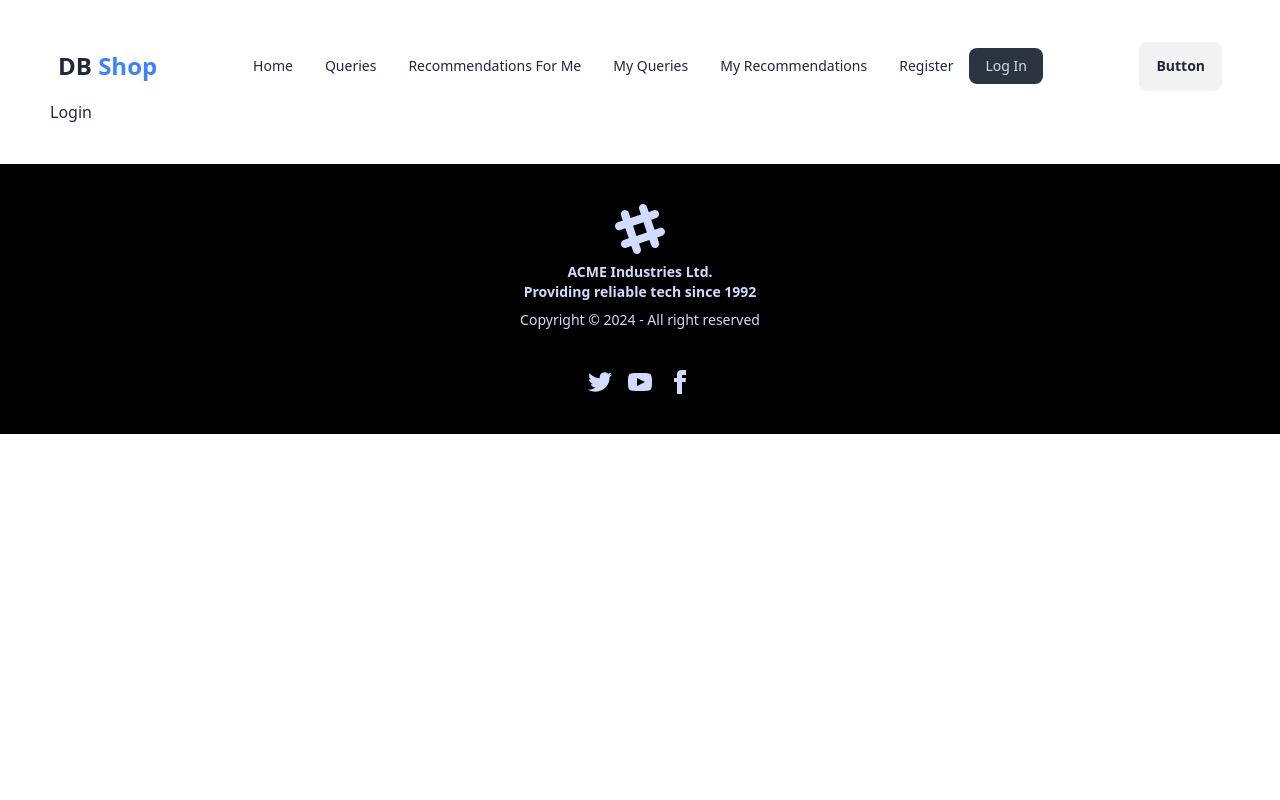
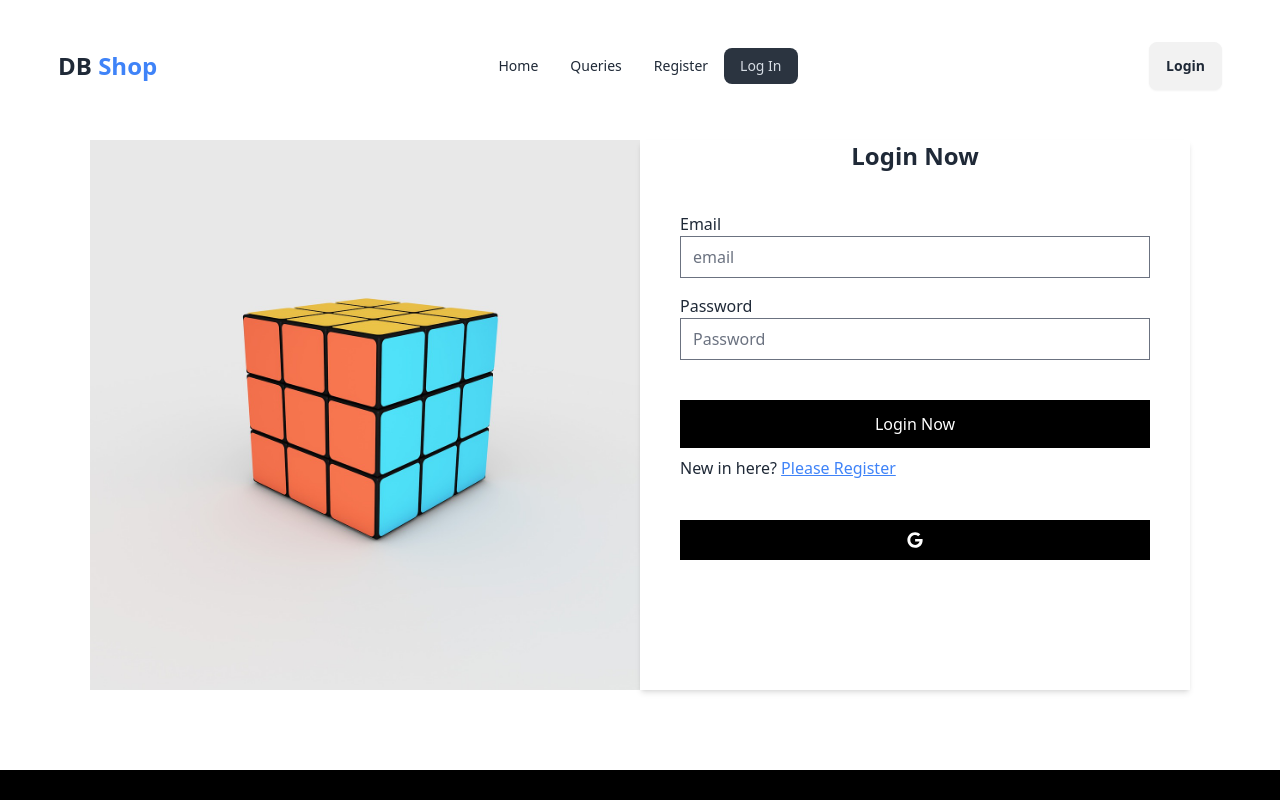
Before and after one commit to devmamunbd/a-11-query, a React (Vite) app: page /login in a window 1280 px wide. Shown: the top 800 px of the page. Built offline with nearby package versions, Linux system fonts and the light colour scheme; no server answers.

Commit message:
login system done

```diff
--- a/package.json
+++ b/package.json
@@ -16,6 +16,7 @@
     "react": "^18.2.0",
     "react-bootstrap": "^2.10.2",
     "react-dom": "^18.2.0",
+    "react-icons": "^5.2.1",
     "react-router-dom": "^6.23.0",
     "sweetalert2": "^11.10.8"
   },
--- a/src/AuthProvider/AuthProvider.jsx
+++ b/src/AuthProvider/AuthProvider.jsx
@@ -1,31 +1,62 @@
 /* eslint-disable react/prop-types */
 /* eslint-disable no-unused-vars */
-import { createUserWithEmailAndPassword } from "firebase/auth"
-import { createContext, useState } from "react"
+import { createUserWithEmailAndPassword, onAuthStateChanged, signInWithEmailAndPassword, signInWithPopup, signOut, updateProfile } from "firebase/auth"
+import { createContext, useEffect, useState } from "react"
 import { auth } from './../firebase.init';
+import { GoogleAuthProvider } from "firebase/auth";
 
   export const AuthContext = createContext(null)
+  const googleProvider = new GoogleAuthProvider()
 
 const AuthProvider = ({children}) => {
-    const [user, setuser] = useState(null)
+    const [user, setUser] = useState(null)
 
 
 
     //createUser
-    const createUser =async (email, password)=> {
-      try {
-        const result = await createUserWithEmailAndPassword(auth, email, password);
-        console.log(result.user);
-      } catch (error) {
-        console.log(error);
+    const createUser = (email, password)=> {
+      return createUserWithEmailAndPassword(auth, email, password)
+    }
+
+    //login
+    const singInUser = (email, password)=> {
+      return signInWithEmailAndPassword(auth, email, password)
+    }
+
+    //googleSingIn
+    const singInGoogle =()=> {
+      return signInWithPopup(auth, googleProvider)
+
+    }
+
+    //updateProfile
+    const updateUserProfile =(name, photo)=> {
+      return updateProfile(auth.currentUser, {
+        displayName: name,
+        photoURL: photo
+      })
+    }
+
+    //logOut
+    const logOut=()=> {
+      return signOut(auth)
+    }
+
+
+    useEffect(()=> {
+      const unSubscribe = onAuthStateChanged(auth, currentUser=> {
+        console.log('on auth change', currentUser)
+        setUser(currentUser)
+      });
+      return ()=> {
+        unSubscribe
       }
-    }
+    },[])
 
 
 
 
-
-    const authInfo = {user, createUser}
+    const authInfo = {user, createUser, singInUser, logOut, singInGoogle, updateUserProfile}
 
   return (
     <AuthContext.Provider value={authInfo}>
--- a/src/Component/Login/Login.jsx
+++ b/src/Component/Login/Login.jsx
@@ -1,7 +1,93 @@
+/* eslint-disable no-unused-vars */
+import { Link } from "react-router-dom";
+import { FaGoogle } from "react-icons/fa";
+import { useContext, useState } from "react";
+import { AuthContext } from "../../AuthProvider/AuthProvider";
+import Swal from "sweetalert2";
+
+
 
 const Login = () => {
+
+  const {singInUser, singInGoogle} = useContext(AuthContext)
+  const [error, setError] = useState()
+
+
+  const handleLogin =e => {
+    e.preventDefault()
+
+    const form = e.target;
+    const email = form.email.value;
+    const password = form.password.value;
+
+    singInUser(email, password)
+    .then((result)=> {
+      console.log(result)
+      Swal.fire({
+        position: "top-center",
+        icon: "success",
+        title: "User Login Success",
+        showConfirmButton: false,
+        timer: 1500
+      });
+    })
+    .catch(error => {
+      setError("email and password dosent match")
+      console.log(error)
+    })
+    setError('')
+  }
+
+  const handleGoogle=()=> {
+    singInGoogle()
+    .then(result => {
+      console.log(result.user)
+    })
+    .catch(error => {
+      console.log(error)
+    })
+  }
+
   return (
-    <div>Login</div>
+    <div>
+      <div className="grid grid-cols-1 md:grid-cols-2 lg:grid-cols-2 p-10">
+      <div>
+        <img src="regi.jpg" alt="" />
+      </div>
+      <div className="bg-white shadow-md ">
+        <h1 className="text-center text-2xl font-bold">Login Now</h1>
+
+        <form onSubmit={handleLogin}>
+          <div className="flex flex-col gap-4 px-10 mt-10">
+
+          <div>
+          <label htmlFor="">Email</label> <br />
+            <input className="w-full outline-none" type="email" name='email' placeholder="email" />
+          </div>
+
+          <div>
+            <label htmlFor="">Password</label> <br />
+            <input className="w-full outline-none" type="text" name='password' placeholder="Password" />
+            {
+              error && <span className="text-red-500">{error}</span>
+            }
+          </div>
+          </div>
+          <div className="p-10">
+
+          <button className='bg-black py-3 text-white w-full '>Login Now</button>
+          <p className="mt-2">New in here? <Link to="/register" className="text-blue-500 underline">Please Register</Link></p>
+          </div>
+        </form>
+
+        <div className="px-10">
+          <button onClick={handleGoogle} className="bg-black text-white py-3 w-full">
+          <FaGoogle  className="mx-auto"/>
+          </button>
+        </div>
+      </div>
+      </div>
+    </div>
   )
 }
 
--- a/src/Component/Navbar/Navbar.jsx
+++ b/src/Component/Navbar/Navbar.jsx
@@ -1,17 +1,34 @@
+/* eslint-disable no-unused-vars */
+import { useContext } from "react"
 import { Link, NavLink } from "react-router-dom"
+import { AuthContext } from "../../AuthProvider/AuthProvider"
 
 const Navbar = () => {
+
+  const {user, logOut} = useContext(AuthContext)
 
     const navlink = <>
     <li><NavLink to='/'>Home</NavLink></li>
     <li><NavLink to='/queries'>Queries</NavLink></li>
-    <li><NavLink to='/recoforme'>Recommendations For Me</NavLink></li>
-    <li><NavLink to='/myqueries'>My Queries</NavLink></li>
-    <li><NavLink to='/myreco'>My Recommendations</NavLink></li>
+    {
+      user &&  <li><NavLink to='/recoforme'>Reco For Me</NavLink></li>
+    }
+    {
+      user &&  <li><NavLink to='/myqueries'>My Queries</NavLink></li>
+    }
+    {
+      user &&   <li><NavLink to='/myreco'>My Reco</NavLink></li>
+    }
+
     <li><NavLink to='/register'>Register</NavLink></li>
     <li><NavLink to='/login'>Log In</NavLink></li>
 
     </>
+
+
+  const handleLogOut=()=> {
+    logOut()
+  }
 
   return (
     <div>
@@ -33,7 +50,19 @@ const Navbar = () => {
     </ul>
   </div>
   <div className="navbar-end">
-    <a className="btn">Button</a>
+    {
+      user ?
+      <div className="flex gap-2 items-center">
+        <div>
+        <div className="tooltip" data-tip={user?.displayName || 'name not fount'}>
+         <img src={user?.photoURL || "/slider1.jpg"} className="w-12 h-12 rounded-full" alt="" />
+      </div>
+        </div>
+          <button onClick={handleLogOut} className="btn">Log Out</button>
+      </div>
+      :   <Link className="btn" to="/login">Login</Link>
+    }
+
   </div>
 </div>
     </div>
--- a/src/Component/Register/Register.jsx
+++ b/src/Component/Register/Register.jsx
@@ -2,11 +2,12 @@
 import { useContext } from "react";
 import { AuthContext } from "../../AuthProvider/AuthProvider";
 import Swal from "sweetalert2";
+import { Link, NavLink } from "react-router-dom";
 
 const Register = () => {
 
 
-  const {createUser} = useContext(AuthContext)
+  const {createUser,updateUserProfile, setUser} = useContext(AuthContext)
 
   const handleRegister =e => {
     e.preventDefault()
@@ -21,6 +22,17 @@ const Register = () => {
     createUser(email, password)
     .then((result)=> {
      console.log(result)
+     updateUserProfile(name, photo)
+     setUser((prevUser) => {
+      return {...prevUser, displayName: name, photoURL: photo}
+     })
+     Swal.fire({
+      position: "top-end",
+      icon: "success",
+      title: "User Register Successfully",
+      showConfirmButton: false,
+      timer: 1500
+    });
 
     })
     .catch(error => {
@@ -61,10 +73,12 @@ const Register = () => {
           <div className="p-10">
 
           <button className='bg-black py-3 text-white w-full '>Register Now</button>
+          <p className="mt-2">Already have an account? <Link to="/login" className="text-blue-500 underline">Please Login</Link></p>
           </div>
         </form>
       </div>
       </div>
+
     </div>
   )
 }
```
Also changed, not shown: 1 other file (tests, documents, lock files or other folders).
